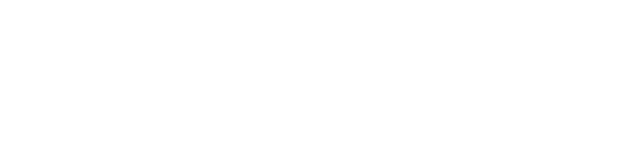
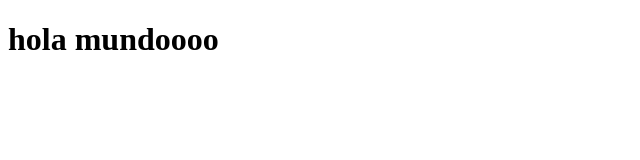
Before and after one commit to luass3125/TrabajoIntegrador, a plain HTML site: page index.html in a window 1280 px wide. Shown: the whole page, without its empty margins (0-640 px from the left). Drawn offline with Linux system fonts and the light colour scheme.

Commit message:
escribi algo para probar

```diff
--- a/index.html
+++ b/index.html
@@ -5,7 +5,9 @@
     <meta name="viewport" content="width=device-width, initial-scale=1.0">
     <title>trabajo</title>
 </head>
+
 <body>
+    <h1>hola mundoooo</h1>
 
 </body>
 </html>
```
